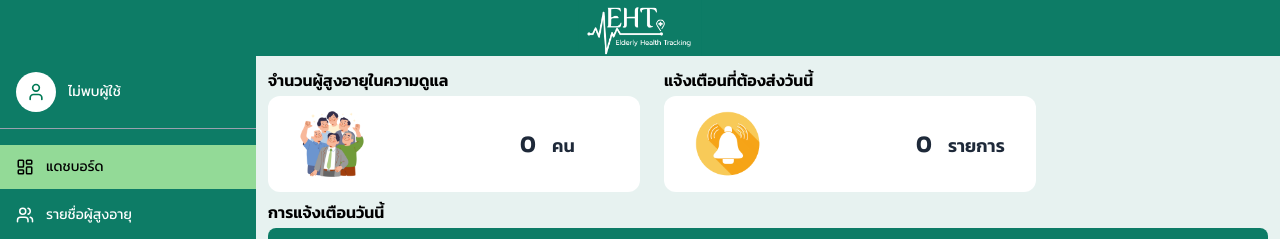
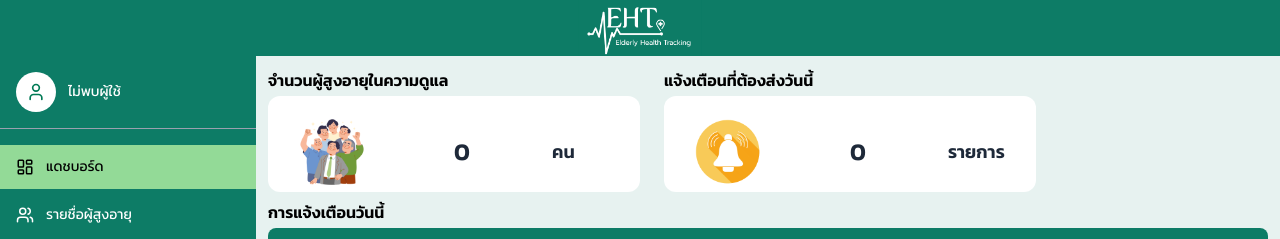
Before and after one commit to JoJoe2004/elderly-health-tracking-frontend, a Next.js app: page /dashboard in a window 1280 px wide. Shown: the top 239 px of the page. Built offline with nearby package versions, Linux system fonts and the light colour scheme; no server answers; sample sign-in values are in the browser's storage.

Commit message:
dashboard layout

```diff
--- a/components/dashboard/StatCard.tsx
+++ b/components/dashboard/StatCard.tsx
@@ -8,9 +8,10 @@ type StatCardProps = {
 export default function StatCard({ value, unit, iconSrc }: StatCardProps) {
   return (
     <div className="
-    bg-white rounded-xl px-6 py-4
-      flex items-center justify-between
-      w-full h-24
+     bg-white rounded-xl px-6 py-4
+        grid grid-cols-[auto_1fr_auto]
+        items-center
+        w-full h-24
     ">
       <div className="w-20 h-20 flex items-center justify-center rounded-xl">
         <Image
@@ -23,14 +24,15 @@ export default function StatCard({ value, unit, iconSrc }: StatCardProps) {
       </div>
 
       {/* Value + Unit */}
-      <div className="flex items-baseline gap-2">
-        <span className="text-2xl font-semibold text-gray-800 text-center min-w-8">
+      <div className="text-center">
+        <span className="text-2xl font-semibold text-gray-800">
           {value}
         </span>
-        <span className="text-lg font-semibold text-gray-800 w-16 ">
+      </div>
+
+        <div className="text-lg font-semibold text-gray-800 w-16 ">
           {unit}
-        </span>
-      </div>
+        </div>
 
     </div>
   );
```
